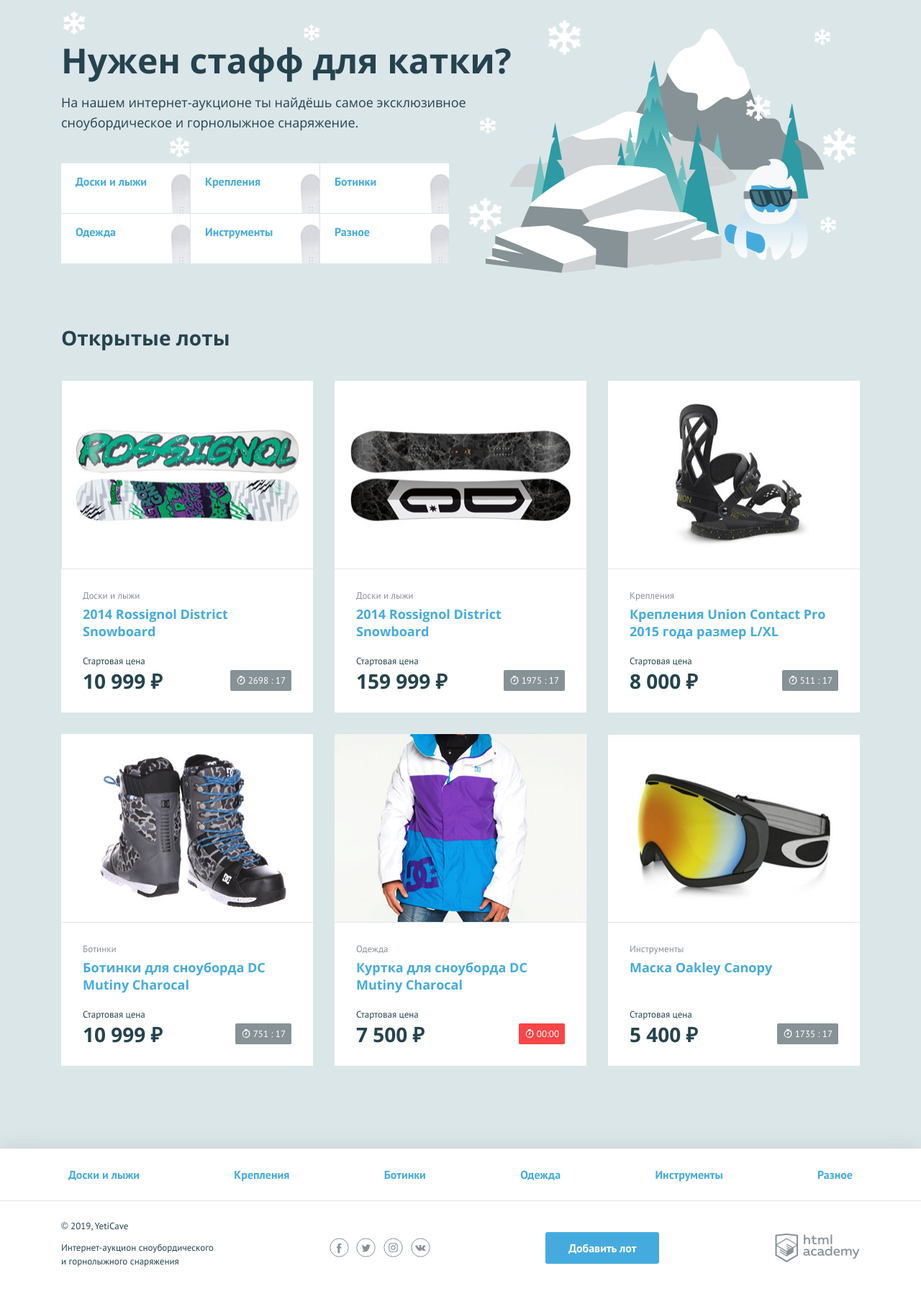
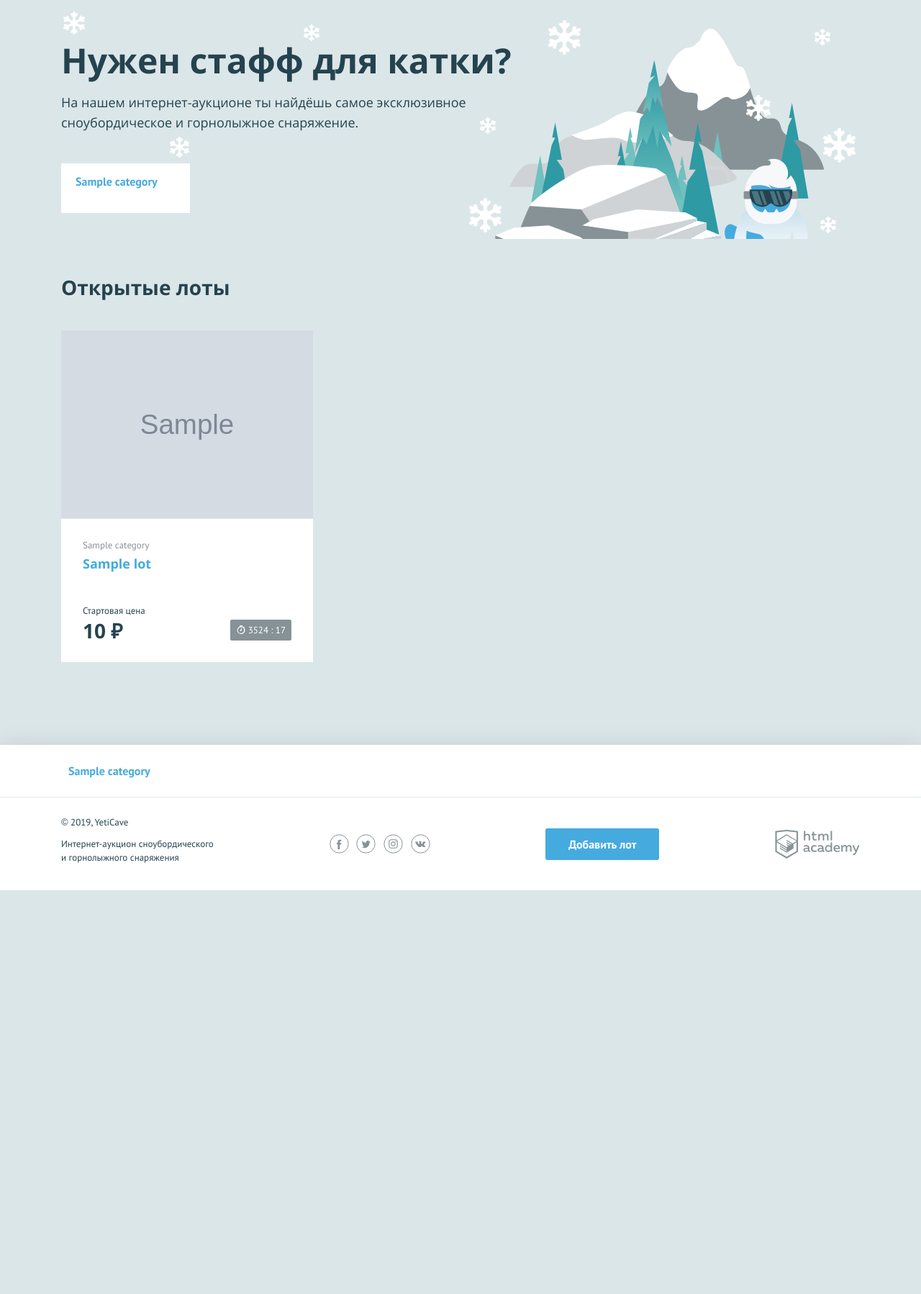
Before and after one commit to FedorenkoAl/863153-yeticave-10, a PHP site: page / in a window 1280 px wide. Shown: the part 107-1905 px from the top of the page at 72% size. After the commit the page ends 1344 px from the top, so only its background shows below. Run offline with PHP 8.4, Linux system fonts and the light colour scheme; tables that the repository leaves empty hold one stand-in row (values such as "Sample post"); grey boxes marked "Sample" are stand-in pictures.

Commit message:
10. Чтение и показ записей из MySQL

```diff
--- a/helpers.php
+++ b/helpers.php
@@ -156,3 +156,14 @@
 
     return "$hours : $minutes";
 }
+
+function db_fetch_data($link, $sql, $data =[]) {
+    $result = [];
+    $stmt = db_get_prepare_stmt($link, $sql, $data);
+    mysqli_stmt_execute($stmt);
+    $res = mysqli_stmt_get_result($stmt);
+    if ($res) {
+        $result = mysqli_fetch_all($res, MYSQLI_ASSOC);
+    }
+    return($result);
+}
--- a/index.php
+++ b/index.php
@@ -1,55 +1,26 @@
 <?php
 
 require_once ('helpers.php');
+
 $is_auth = rand(0, 1);
-
 $user_name = 'Алексей'; // укажите здесь ваше имя
 
-$category = ["Доски и лыжи", "Крепления", "Ботинки", "Одежда", "Инструменты", "Разное"];
-$lots = [
-    ["picture" => "img/lot-1.jpg",
-    "category" => "$category[0]",
-    "title" => "2014 Rossignol District Snowboard",
-    "prais" => "10999",
-    "data_expiry" => "2019-12-12"
-    ],
-    [
-    "picture" => "img/lot-2.jpg",
-    "category" => "$category[0]",
-    "title" => "2014 Rossignol District Snowboard",
-    "prais" => "159999",
-    "data_expiry" => "2019-11-12"
-    ],
-    [
-    "picture" => "img/lot-3.jpg",
-    "category" => "$category[1]",
-    "title" => "Крепления Union Contact Pro 2015 года размер L/XL",
-    "prais" => "8000",
-    "data_expiry" => "2019-09-12"
-    ],
-    [
-    "picture" => "img/lot-4.jpg",
-    "category" => "$category[2]",
-    "title" => "Ботинки для сноуборда DC Mutiny Charocal",
-    "prais" => "10999",
-    "data_expiry" => "2019-09-22"
-    ],
-    [
-    "picture" => "img/lot-5.jpg",
-    "category" => "$category[3]",
-    "title" => "Куртка для сноуборда DC Mutiny Charocal",
-    "prais" => "7500",
-    "data_expiry" => "2019-08-14"
-    ],
-    [
-    "picture" => "img/lot-6.jpg",
-    "category" => "$category[4]",
-    "title" => "Маска Oakley Canopy",
-    "prais" => "5400",
-    "data_expiry" => "2019-11-02"
-    ]
-];
+$link = mysqli_connect('localhost', 'root', '', 'YetiCave');
+mysqli_set_charset($link, "utf8");
 
+if (!$link) {
+   print('Ошибка подключения:' . mysqli_connect_error());
+   die();
+}
+
+$sql = 'SELECT name, symbol FROM category';
+$category = db_fetch_data($link, $sql, []);
+
+
+$sql_lots = 'SELECT l.id, l.name, l.image, c.name cat, l.price, l.data_end FROM lots l
+    LEFT JOIN category c ON c.id = l.lots_category
+    ORDER BY l.creation_date DESC';
+$lots = db_fetch_data($link, $sql_lots, []);
 
 
 $page_content = include_template('main.php', [
--- a/schema.sql
+++ b/schema.sql
@@ -2,7 +2,8 @@
   USE YetiCave;
 CREATE TABLE category (
   id INT AUTO_INCREMENT PRIMARY KEY,
-  name VARCHAR(64)
+  name VARCHAR(64),
+  symbol VARCHAR(64)
 );
 
 CREATE TABLE lots (
--- a/templates/layout.php
+++ b/templates/layout.php
@@ -53,7 +53,7 @@
   <?php foreach ($category as $key => $value): ?>
 
             <li class="nav__item">
-                <a href="pages/all-lots.html"><?=$value;?></a>
+                <a href="pages/all-lots.html"><?=$value['name'];?></a>
             </li>
 <?php endforeach ?>
         </ul>
--- a/templates/main.php
+++ b/templates/main.php
@@ -3,8 +3,8 @@
     <p class="promo__text">На нашем интернет-аукционе ты найдёшь самое эксклюзивное сноубордическое и горнолыжное снаряжение.</p>
     <ul class="promo__list">
         <?php foreach ($category as $key => $value): ?>
-        <li class="promo__item promo__item--boards">
-            <a class="promo__link" href="pages/all-lots.html"><?=$value;?></a>
+        <li class="promo__item promo__item--<?=$value['symbol'];?>">
+            <a class="promo__link" href="pages/all-lots.html"><?=$value['name'];?></a>
         </li>
         <?php endforeach ?>
     </ul>
@@ -17,27 +17,27 @@
         <?php foreach ($lots as $key => $value): ?>
         <li class="lots__item lot">
             <div class="lot__image">
-                <img src="<?=$value["picture"];?>" width="350" height="260" alt="">
+                <img src="<?=$value["image"];?>" width="350" height="260" alt="">
             </div>
             <div class="lot__info">
-                <span class="lot__category"><?=htmlspecialchars($value["category"]);?></span>
-                <h3 class="lot__title"><a class="text-link" href="pages/lot.html"><?=htmlspecialchars($value["title"]);?></a></h3>
+                <span class="lot__category"><?=htmlspecialchars($value["cat"]);?></span>
+                <h3 class="lot__title"><a class="text-link" href="pages/lot.html"><?=htmlspecialchars($value["name"]);?></a></h3>
                 <div class="lot__state">
                     <div class="lot__rate">
                         <span class="lot__amount">Стартовая цена</span>
-                        <span class="lot__cost"><?=htmlspecialchars(money($value["prais"]));?></span>
+                        <span class="lot__cost"><?=htmlspecialchars(money($value["price"]));?></span>
                     </div>
-                    <?php if ((strtotime($value['data_expiry']) - time()) > 3600) :?>
+                    <?php if ((strtotime($value['data_end']) - time()) > 3600) :?>
                     <div class="lot__timer timer">
-                        <?=time_end(time(),strtotime($value['data_expiry']));?>
+                        <?=time_end(time(),strtotime($value['data_end']));?>
                     </div>
                     <?php endif; ?>
-                    <?php if ((strtotime($value['data_expiry']) - time()) < 3600 && (strtotime($value['data_expiry']) - time()) > 0) :?>
+                    <?php if ((strtotime($value['data_end']) - time()) < 3600 && (strtotime($value['data_end']) - time()) > 0) :?>
                     <div class="lot__timer timer timer--finishing">
-                        <?=time_end(time(),strtotime($value['data_expiry']));?>
+                        <?=time_end(time(),strtotime($value['data_end']));?>
                     </div>
                     <?php endif; ?>
-                    <?php if ((strtotime($value['data_expiry']) - time()) <= 0) :?>
+                    <?php if ((strtotime($value['data_end']) - time()) <= 0) :?>
                     <div class="lot__timer timer timer--finishing">
                         00:00
                     </div>
```
Also changed, not shown: queries.sql (+35 -35 lines).
